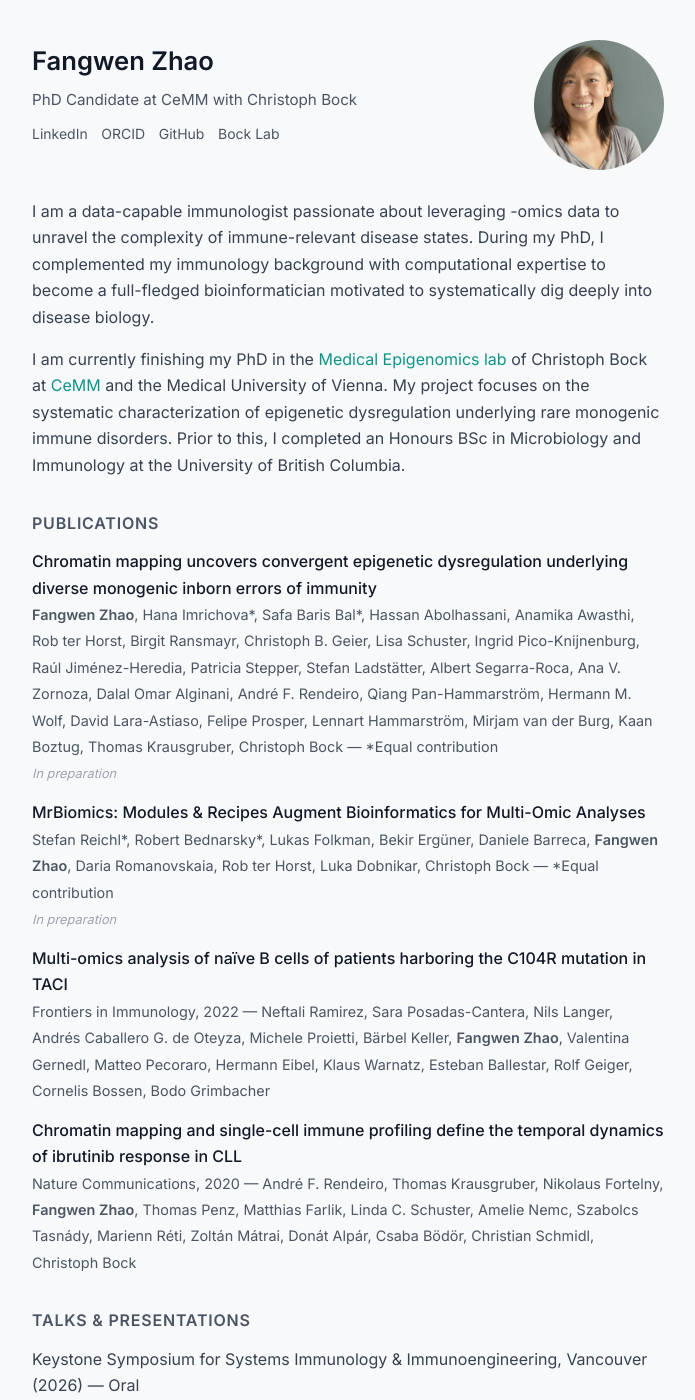
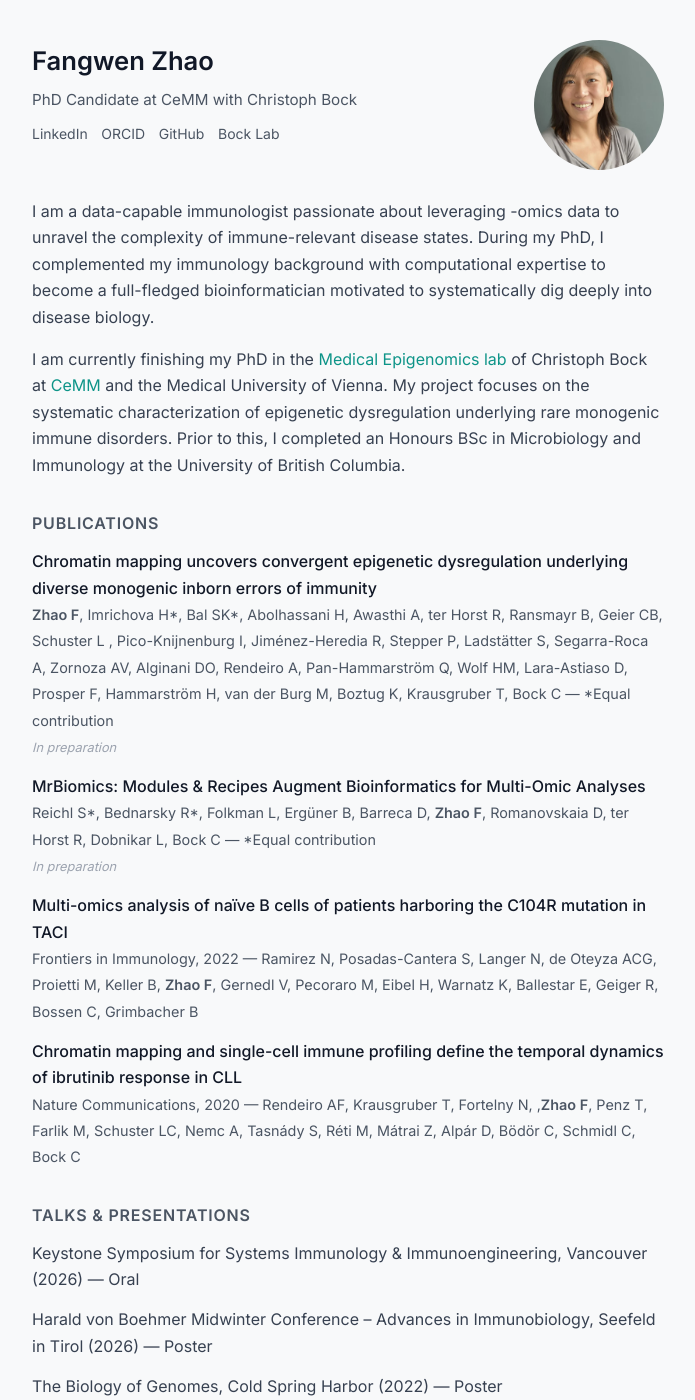
Before and after one commit to fwzhao/fwzhao.github.io, a Jekyll site: the page built from index.md, in a window 1280 px wide and 1400 px high. Shown: the whole window, without its empty margins (292-987 px from the left). Built offline with Jekyll 4.4.1, drawn with Linux system fonts in a browser that asks for light colours.

Commit message:
Update author names and formatting in index.md

```diff
--- a/index.md
+++ b/index.md
@@ -26,21 +26,21 @@ title: Fangwen Zhao
 <ul>
   <li>
     <span class="pub-title">Chromatin mapping uncovers convergent epigenetic dysregulation underlying diverse monogenic inborn errors of immunity</span><br>
-    <span class="pub-venue"><strong>Fangwen Zhao</strong>, Hana Imrichova*, Safa Baris Bal*, Hassan Abolhassani, Anamika Awasthi, Rob ter Horst, Birgit Ransmayr, Christoph B. Geier, Lisa Schuster, Ingrid Pico-Knijnenburg, Raúl Jiménez-Heredia, Patricia Stepper, Stefan Ladstätter, Albert Segarra-Roca, Ana V. Zornoza, Dalal Omar Alginani, André F. Rendeiro, Qiang Pan-Hammarström, Hermann M. Wolf, David Lara-Astiaso, Felipe Prosper, Lennart Hammarström, Mirjam van der Burg, Kaan Boztug, Thomas Krausgruber, Christoph Bock — *Equal contribution</span><br>
+    <span class="pub-venue"><strong>Zhao F</strong>, Imrichova H*, Bal SK*, Abolhassani H, Awasthi A, ter Horst R, Ransmayr B,  Geier CB, Schuster L , Pico-Knijnenburg I, Jiménez-Heredia R, Stepper P, Ladstätter S, Segarra-Roca A,  Zornoza AV, Alginani DO, Rendeiro A, Pan-Hammarström Q, Wolf HM, Lara-Astiaso D, Prosper  F, Hammarström H, van der Burg M, Boztug K, Krausgruber T, Bock C — *Equal contribution</span><br>
     <span class="pub-status">In preparation</span>
   </li>
   <li>
     <span class="pub-title">MrBiomics: Modules & Recipes Augment Bioinformatics for Multi-Omic Analyses</span><br>
-    <span class="pub-venue">Stefan Reichl*, Robert Bednarsky*, Lukas Folkman, Bekir Ergüner, Daniele Barreca, <strong>Fangwen Zhao</strong>, Daria Romanovskaia, Rob ter Horst, Luka Dobnikar, Christoph Bock — *Equal contribution</span><br>
+    <span class="pub-venue">Reichl S*, Bednarsky R*, Folkman L, Ergüner B, Barreca D, <strong>Zhao F</strong>, Romanovskaia D, ter Horst R, Dobnikar L, Bock C — *Equal contribution</span><br>
     <span class="pub-status">In preparation</span>
   </li>
   <li>
     <span class="pub-title"><a href="https://doi.org/10.3389/fimmu.2022.819470">Multi-omics analysis of naïve B cells of patients harboring the C104R mutation in TACI</a></span><br>
-    <span class="pub-venue">Frontiers in Immunology, 2022 — Neftali Ramirez, Sara Posadas-Cantera, Nils Langer, Andrés Caballero G. de Oteyza, Michele Proietti, Bärbel Keller, <strong>Fangwen Zhao</strong>, Valentina Gernedl, Matteo Pecoraro, Hermann Eibel, Klaus Warnatz, Esteban Ballestar, Rolf Geiger, Cornelis Bossen, Bodo Grimbacher</span>
+    <span class="pub-venue">Frontiers in Immunology, 2022 — Ramirez N, Posadas-Cantera S, Langer N, de Oteyza ACG, Proietti M, Keller B, <strong>Zhao F</strong>, Gernedl V, Pecoraro M, Eibel H, Warnatz K, Ballestar E, Geiger R, Bossen C, Grimbacher B</span>
   </li>
   <li>
     <span class="pub-title"><a href="https://doi.org/10.1038/s41467-019-14081-6">Chromatin mapping and single-cell immune profiling define the temporal dynamics of ibrutinib response in CLL</a></span><br>
-    <span class="pub-venue">Nature Communications, 2020 — André F. Rendeiro, Thomas Krausgruber, Nikolaus Fortelny, <strong>Fangwen Zhao</strong>, Thomas Penz, Matthias Farlik, Linda C. Schuster, Amelie Nemc, Szabolcs Tasnády, Marienn Réti, Zoltán Mátrai, Donát Alpár, Csaba Bödör, Christian Schmidl, Christoph Bock</span>
+    <span class="pub-venue">Nature Communications, 2020 — Rendeiro AF, Krausgruber T, Fortelny N, ,<strong>Zhao F</strong>, Penz T, Farlik M, Schuster LC, Nemc A, Tasnády S, Réti M, Mátrai Z, Alpár D, Bödör C, Schmidl C, Bock C</span>
   </li>
 </ul>
 
```
